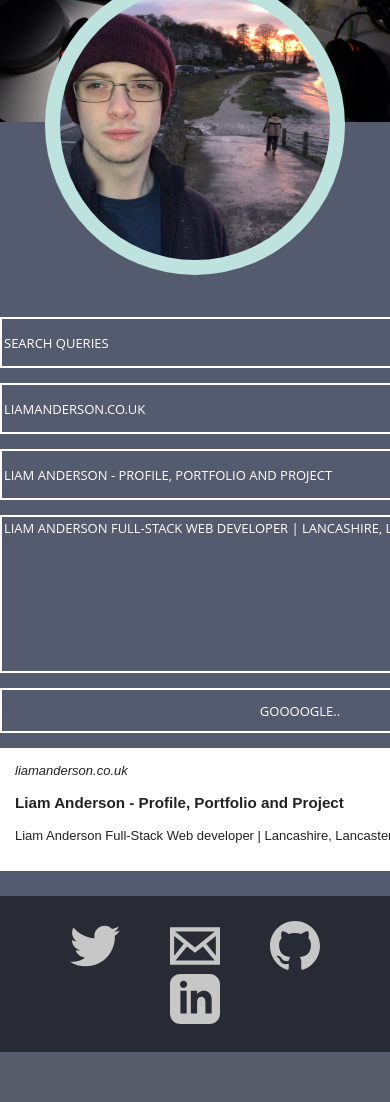
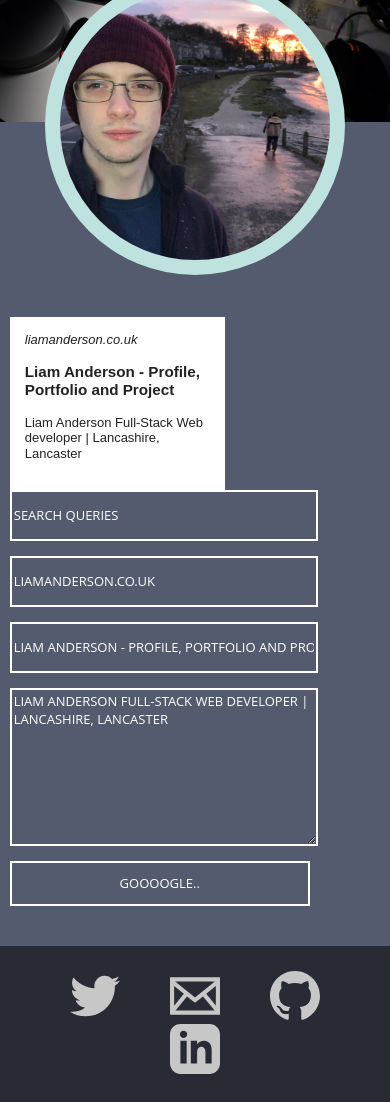
Before and after one commit to IslayAnderson/tools.liamanderson, a PHP site: page /serps in a window 390 px wide; the page is wider, and only the part inside the window is pictured. Before the commit the page ends 1052 px from the top of that part, so only its background shows below. Run offline with PHP 8.4, Linux system fonts and the light colour scheme.

Commit message:
changed mobile styling

```diff
--- a/google-hard.css
+++ b/google-hard.css
@@ -1,17 +1,17 @@
-.google{
+.g{
   font-family: arial,sans-serif;
   line-height: 1.2;
   text-align: left;
-  width: 600px;
-  float: right;
+  width: 50%;
+  float: left;
   background: #fff;
   padding: 15px;
   overflow: hidden;
 }
 .form {
-    max-width: 600px;
     display: inline-block;
-    width: 100%;
+    width: 50%;
+    float:left;
 }
 .sim input, textarea {
     display: block;
--- a/templates/serps.php
+++ b/templates/serps.php
@@ -4,6 +4,13 @@ $middle = '
 <link href="' . $host . '/google.css" rel="stylesheet">
 <link href="' . $host . '/google-hard.css" rel="stylesheet">
 <div class="row">
+<div class="g">
+<div class="google">
+	<cite>liamanderson.co.uk</cite>
+	<h3>Liam Anderson - Profile, Portfolio and Project</h3>
+	<p class="d">Liam Anderson Full-Stack Web developer | Lancashire, Lancaster</p>
+</div>
+</div>
 <div class="form">
 	<form class="sim" id="sim">
 		<input type="text" id="sq" name="sq" value="Search Queries"></input>
@@ -13,11 +20,6 @@ $middle = '
 		<input type="submit" name="submit" id="submit" value="goooogle.."></input>
 	</form>
 </div>
-<div class="google">
-	<cite>liamanderson.co.uk</cite>
-	<h3>Liam Anderson - Profile, Portfolio and Project</h3>
-	<p class="d">Liam Anderson Full-Stack Web developer | Lancashire, Lancaster</p>
-</div>
 </div>
 ';
 $bottom = '</div>';
```
